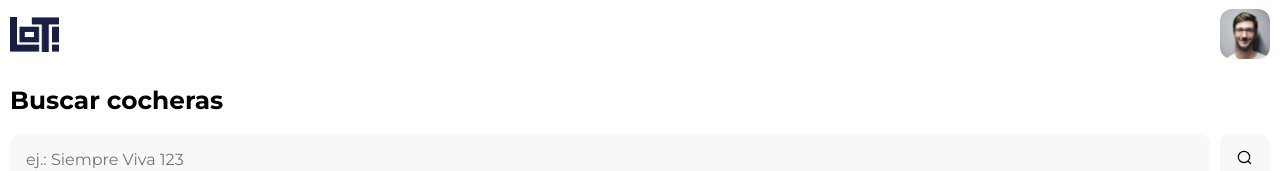
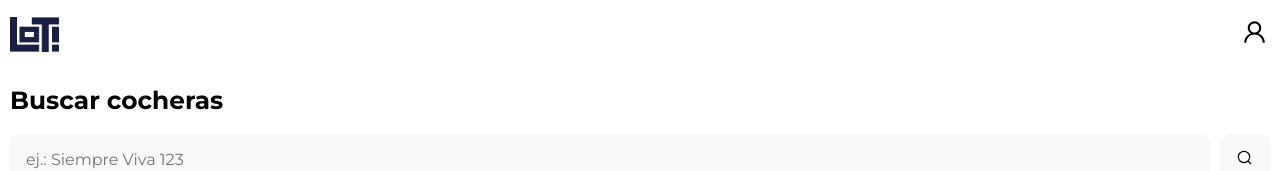
Before and after one commit to mocca-dev/lot, a React (Create React App) app: page / in a window 1280 px wide. Shown: the top 171 px of the page. Built offline with nearby package versions, Linux system fonts and the light colour scheme; no server answers; what miragejs would draw is missing.

Commit message:
Profile btn non user status addition

```diff
--- a/src/components/Header/Header.css
+++ b/src/components/Header/Header.css
@@ -28,3 +28,11 @@ header .profile-pic {
 .height50 {
   height: 50px;
 }
+
+.signin-btn {
+  padding: 15px 5px 15px 1px;
+}
+
+.signin-btn img {
+  height: 24px;
+}
--- a/src/components/Header/Header.js
+++ b/src/components/Header/Header.js
@@ -1,7 +1,7 @@
 import React, { useEffect, useContext, useState } from 'react';
 import { useSelector } from 'react-redux';
 import { useDispatch } from 'react-redux';
-import { useLocation, useNavigate } from 'react-router-dom';
+import { Link, useLocation, useNavigate } from 'react-router-dom';
 import {
   hideFooter,
   hideLogo,
@@ -9,6 +9,7 @@ import {
   showFooter,
   showLogo,
 } from '../../reducers/showFlags/showFlagsSlice';
+import { selecUser } from '../../reducers/user/userSlice';
 
 import Store from '../../store';
 import Menu from '../Menu/Menu';
@@ -22,8 +23,9 @@ const Header = () => {
   const isShowingLogo = useSelector(selecLogo);
   const [showRight, setShowRight] = useState(true);
   const [showMenu, setShowMenu] = useState(false);
+  const userData = useSelector(selecUser);
+  const location = useLocation();
 
-  const location = useLocation();
   useEffect(() => {
     if (
       location.pathname !== '/profile' &&
@@ -66,7 +68,8 @@ const Header = () => {
           alt="back"
           onClick={() => goBackOrHome()}
         />
-        {showRight && (
+        {userData ? (
+          showRight && (
             <div onClick={() => setShowMenu(true)} className="height50">
               <img
                 className="profile-pic"
@@ -74,6 +77,11 @@ const Header = () => {
                 alt="profile"
               />
             </div>
+          )
+        ) : (
+          <Link className="signin-btn" to="/signin">
+            <img src="/icons/user.svg" alt="" />
+          </Link>
         )}
       </header>
     </>
--- a/src/routes/SignIn/SignIn.js
+++ b/src/routes/SignIn/SignIn.js
@@ -54,15 +54,13 @@ const SignIn = () => {
   const userData = useSelector(selecUser);
 
   useEffect(() => {
-    if (state) {
     if (userStatus) {
       dispatch(showSpinner());
     } else if (userData) {
       dispatch(hideSpinner());
       dispatch(showFooter());
       dispatch(showHeader());
-        navigate(state.location.pathname);
-      }
+      navigate(state ? state.location.pathname : '/');
     }
   }, [userStatus, dispatch, state, navigate, userData]);
 
```
Lines whose indentation alone changed are shown as unchanged.
